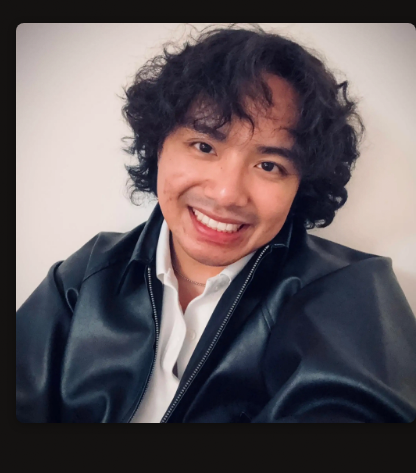
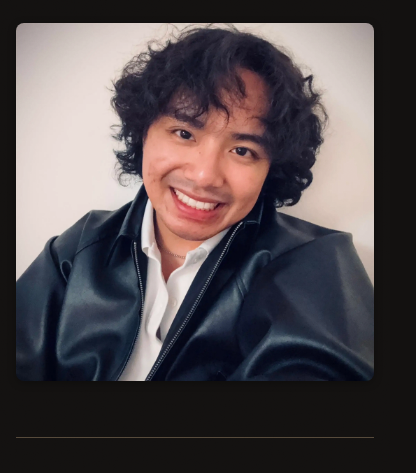
Before and after one commit to mnliz/mnliz.github.io, a plain HTML site: page index.html in a window 390 px wide. Shown: the part 123-596 px from the top of the page, 416 px wide, since content can reach past the window. Drawn offline with Linux system fonts and the light colour scheme.

Commit message:
Attempt at mobile friendly fix

```diff
--- a/MNLIZ.css
+++ b/MNLIZ.css
@@ -252,8 +252,8 @@ section { padding-top: 0; }
    ========================================================================== */
 
 .photo {
-  width: 400px;
-  height: 400px;
+  width: min(400px, 100%);
+  aspect-ratio: 1 / 1;
   flex-shrink: 0;
   border-radius: 8px;
   overflow: hidden;
--- a/index.html
+++ b/index.html
@@ -1,5 +1,6 @@
 <!doctype html>
 <title>Gian Batayola | Home</title>
+<meta name="viewport" content="width=device-width, initial-scale=1">
 <meta name="description" content="Personal site for Gian Batayola">
 <link rel="stylesheet" href="MNLIZ.css">
 <div class="wrap">
```
